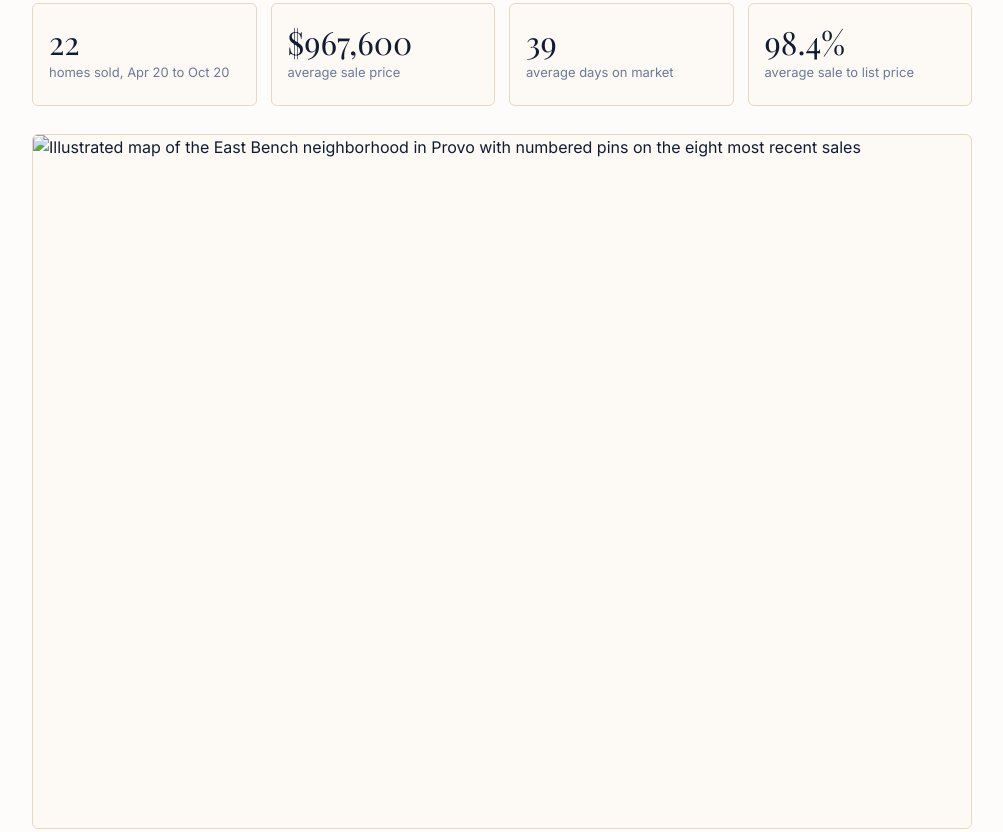
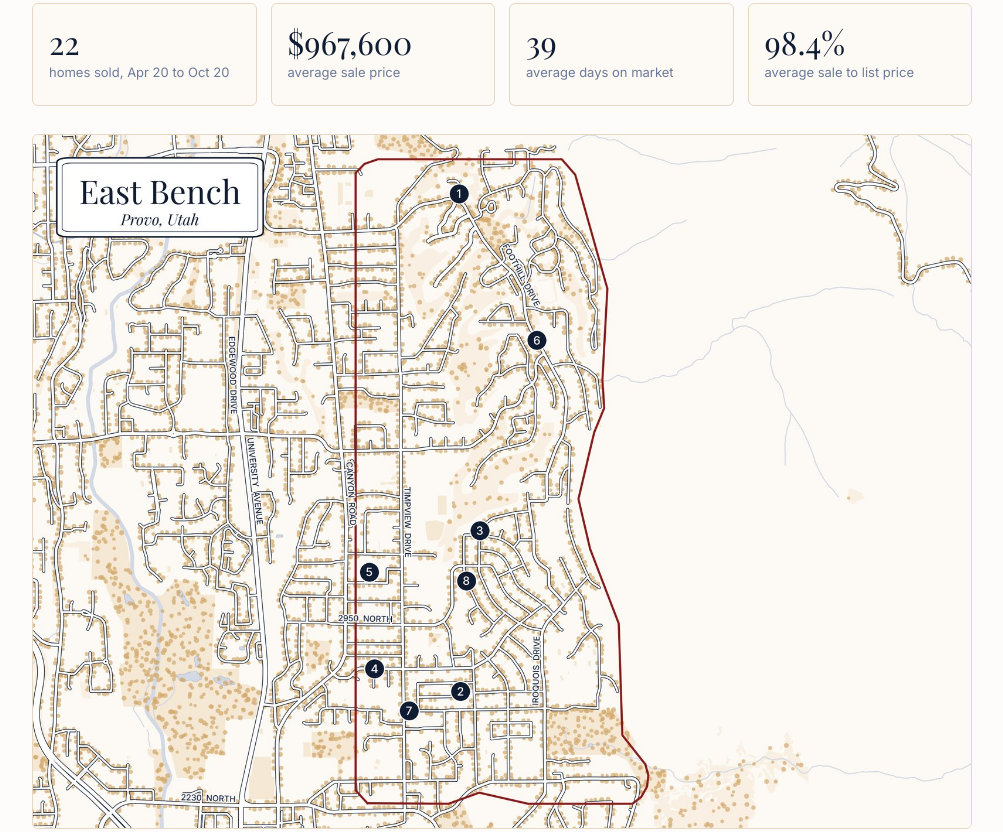
Before and after one commit to tylorstubbs/east-bench, a plain HTML site: page index.html in a window 1280 px wide. Shown: the part 697-1529 px from the top of the page, without its empty margins (138-1141 px from the left). Drawn offline with nearby package versions, Linux system fonts and the light colour scheme; a web font is replaced by a local one.

Commit message:
Update and rename index_1.html to index.html

```diff
--- a/index_1.html
+++ b/index.html
@@ -25,7 +25,7 @@ a{color:inherit}
 
 /* cover */
 .cover{background:var(--navy-deep);color:var(--paper);position:relative;overflow:hidden}
-.cover::before{content:"";position:absolute;inset:0;background:url(map.jpg) center/cover;opacity:.16;filter:grayscale(1)}
+.cover::before{content:"";position:absolute;inset:0;background:url(image.jpg) center/cover;opacity:.16;filter:grayscale(1)}
 .cover .wrap{position:relative;padding:64px 20px 56px;text-align:center}
 .cover .the{font:italic 400 30px/1 "Playfair Display",serif}
 .cover h1{font-size:clamp(44px,10vw,84px);line-height:1;letter-spacing:.02em;margin:8px 0 18px}
@@ -150,7 +150,7 @@ footer p{margin:4px 0}
       <div class="stat"><b>98.4%</b><span>average sale to list price</span></div>
     </div>
 
-    <div class="map"><img src="map.jpg" alt="Illustrated map of the East Bench neighborhood in Provo with numbered pins on the eight most recent sales" width="1600" height="1183"></div>
+    <div class="map"><img src="image.jpg" alt="Illustrated map of the East Bench neighborhood in Provo with numbered pins on the eight most recent sales" width="1600" height="1183"></div>
 
     <div class="table">
       <table>
@@ -283,7 +283,7 @@ footer p{margin:4px 0}
 <section id="contact">
   <div class="wrap">
     <div class="about">
-      <img src="tylor.jpg" alt="Tylor Stubbs" width="600" height="800">
+      <img src="headshot/image.jpg" alt="Tylor Stubbs" width="600" height="800">
       <div>
         <div class="eyebrow">Your East Bench agent</div>
         <h2>Tylor Stubbs</h2>
```
